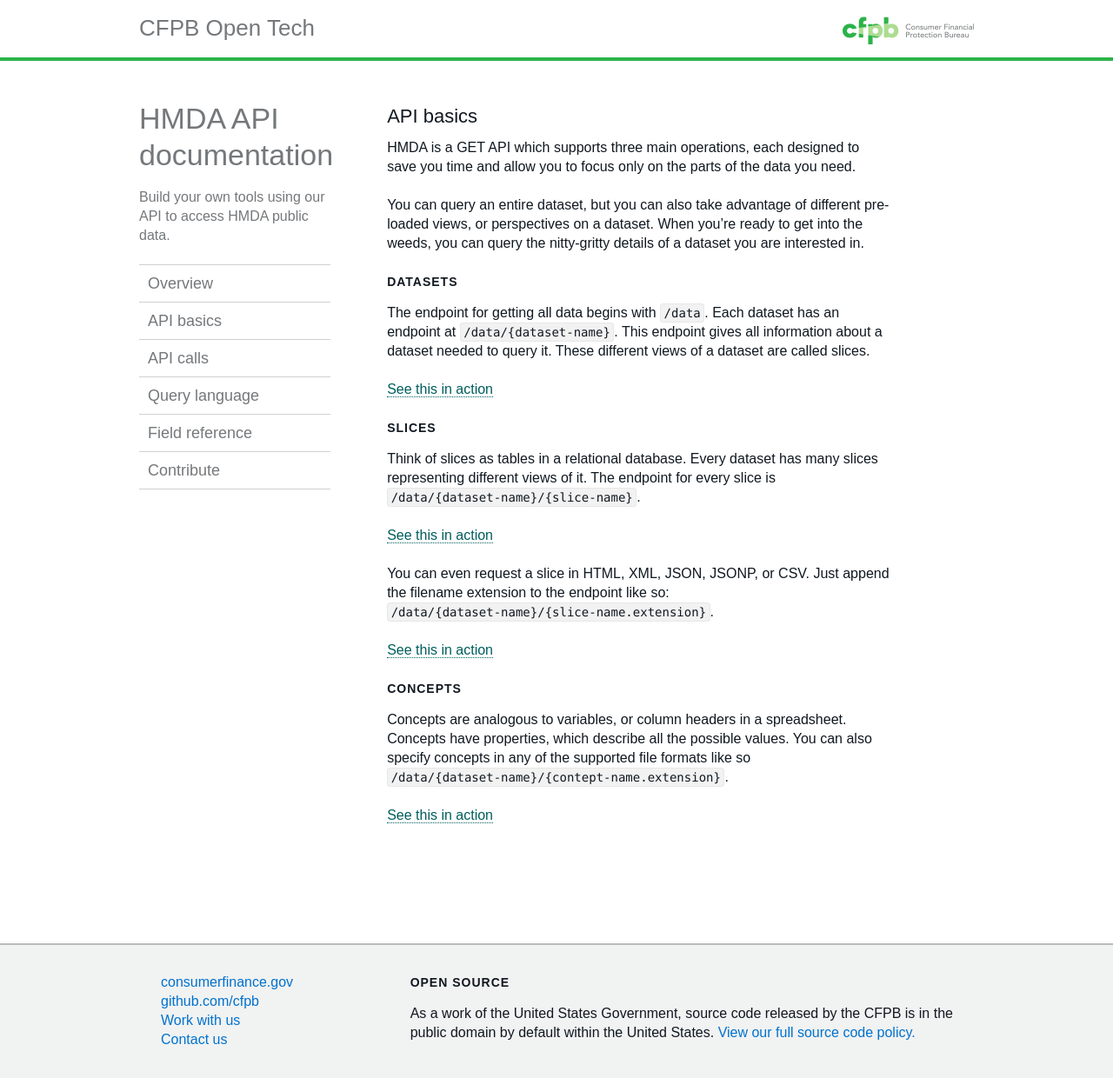
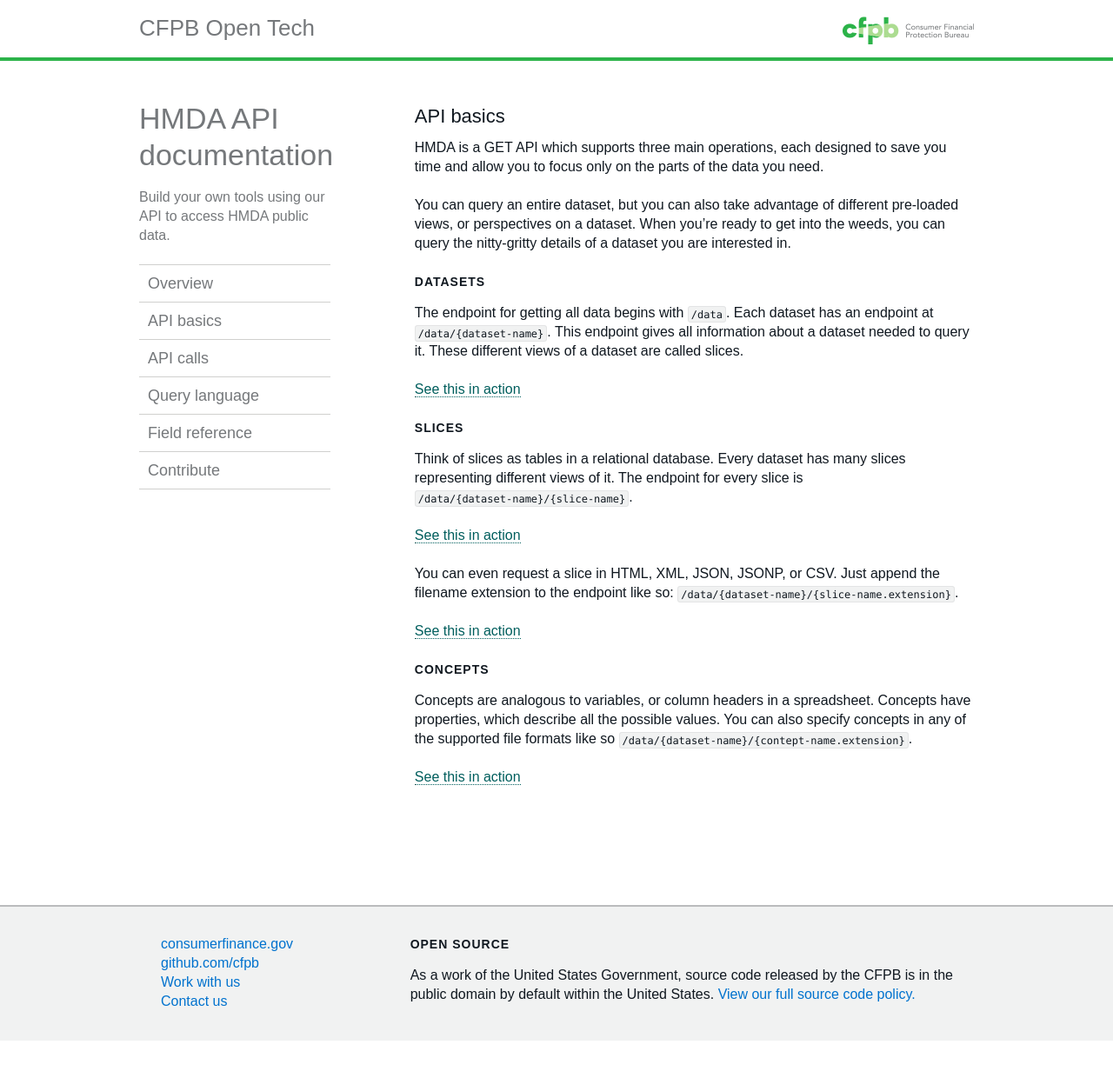
Before and after one commit to cfpb/api, a Jekyll site: the page built from basics.md, in a window 1280 px wide and 1241 px high. Shown: the whole window at 87% size. Built offline with Jekyll 4.4.1, drawn with Linux system fonts in a browser that asks for light colours; some web fonts are replaced; Markdown is read by kramdown in place of the engine named in the settings.

Commit message:
adjusted type color and bg for code snippets

```diff
--- a/static/css/style.css
+++ b/static/css/style.css
@@ -184,8 +184,8 @@
 
 /* CODE */
 pre, code {
-    background-color: #F2F2F2;
-    border: 1px solid #E7E7E6;
+    background-color: #f1f2f2;
+    border: 1px solid #e3e4e5;
     border-radius: 0.250em;
     overflow-x: auto;
     padding: 0.125em 0.250em;
@@ -195,7 +195,7 @@
 }
 
 pre, code, kbd, samp {
-    font-size: 0.875em;
+    font-size: 0.75em;
     line-height: 1.375;
     margin-bottom: 1.375em;
     font-family: Monaco, Menlo, Consolas, "Courier New", monospace;
@@ -415,7 +415,6 @@
     margin-top: 0;
     margin-bottom: 150px;
     overflow: auto;
-    max-width: 90%
 }
 
 footer {
```
